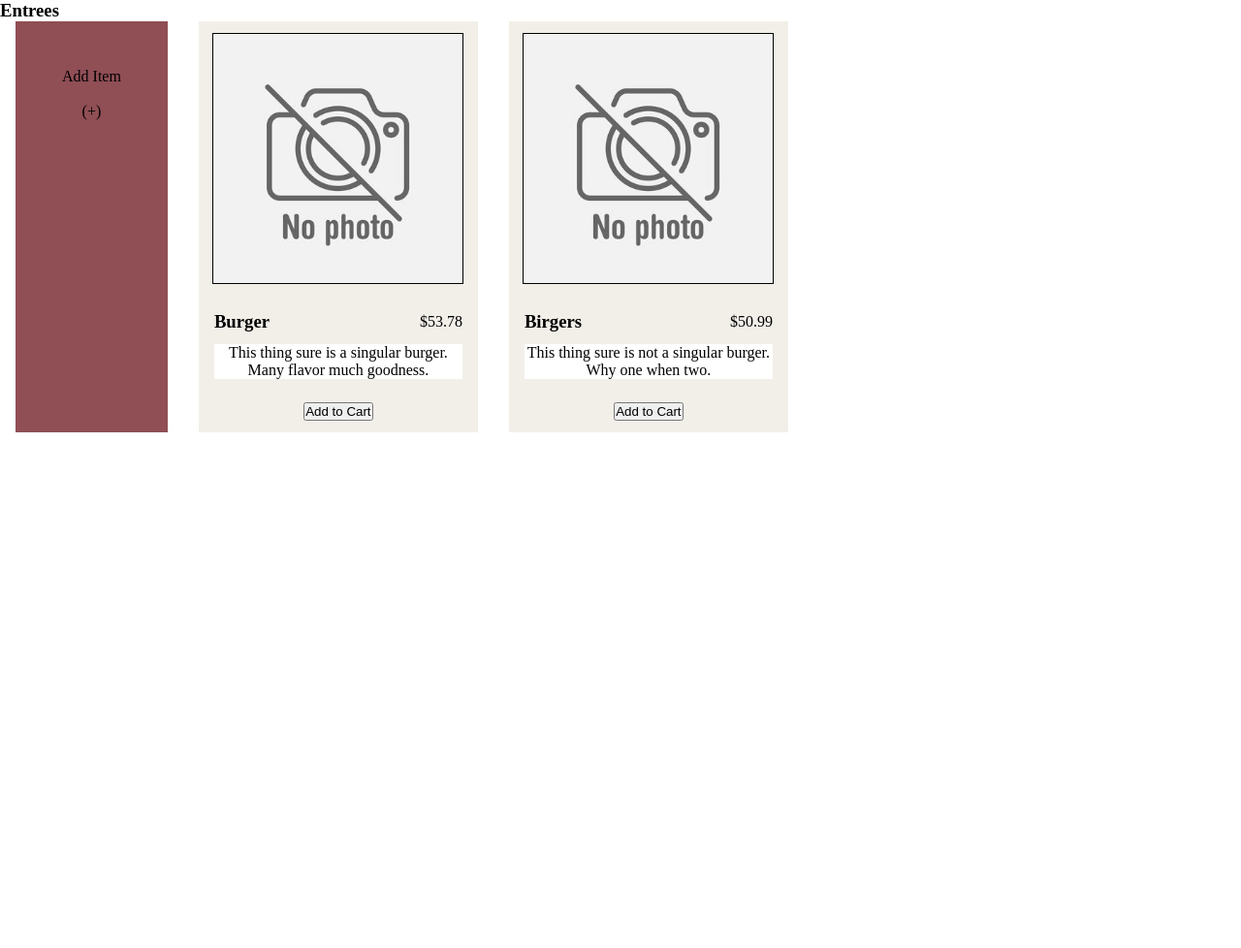
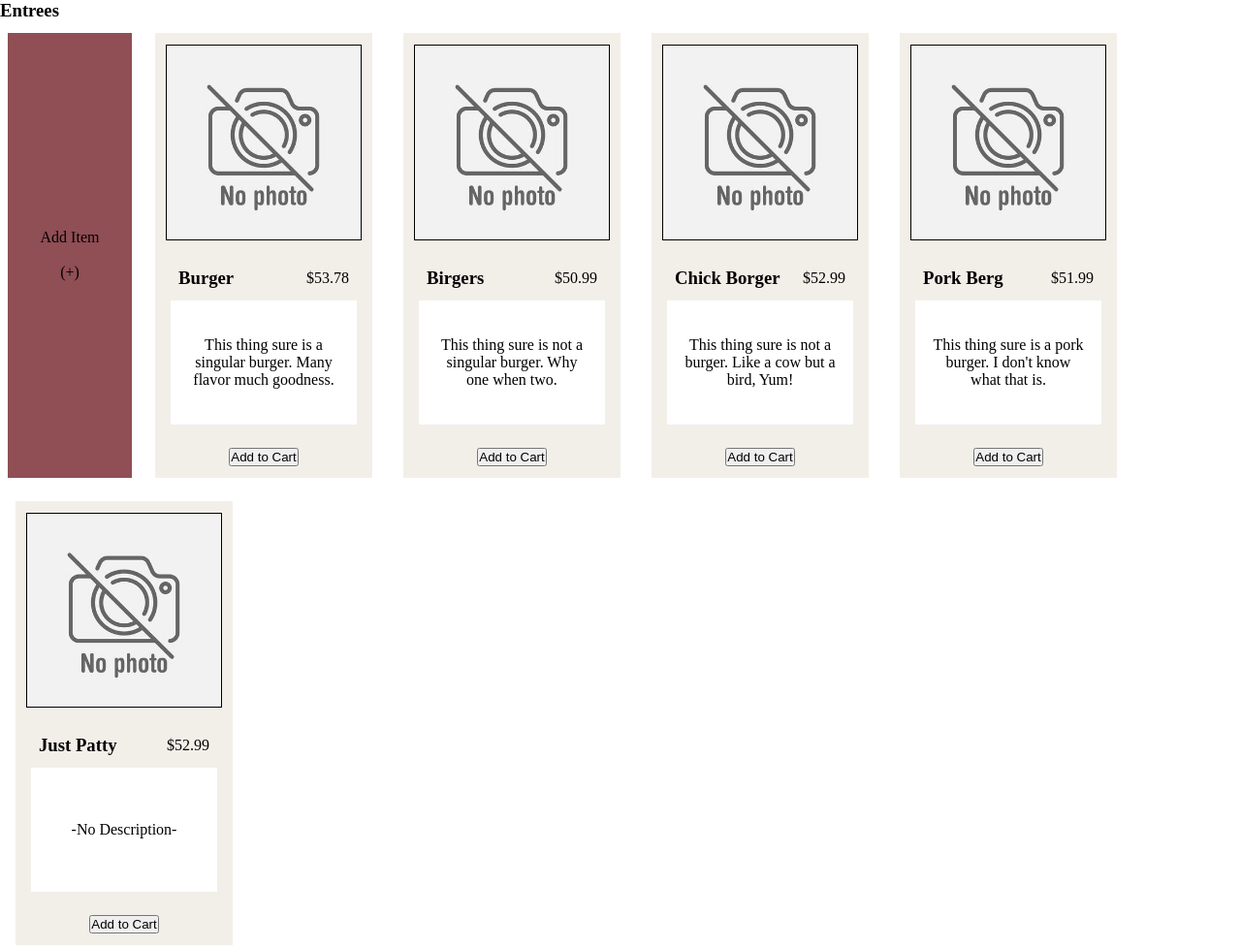
Before and after one commit to Jimmybilbo/120FinalProject-Solo, a plain HTML site: page menu-admin.html in a window 1280 px wide. Shown: the whole page at 97% size. Before the commit the page ends 800 px from the top, so only its background shows below. Drawn offline with Linux system fonts and the light colour scheme.

Commit message:
Changes that were made

```diff
--- a/menu-admin.html
+++ b/menu-admin.html
@@ -14,7 +14,7 @@
         <section class="menu__category">
             <h3>Entrees</h3>
             <div class="listing__container" id="listing--section">
-            <p id="admin--feature" onclick="itemListing()">Add Item</br></br>(+)</p>
+                <p class=" " id="admin--feature" onclick="itemListing()">Add Item</br></br>(+)</p>
 
                 <div class="item">
                     <img src="resources/Images/ItemImages/NoPhoto_Default.jpg" alt="item">
@@ -23,7 +23,7 @@
                         <p>$53.78</p>
                     </div>
                     <p class="item--description">This thing sure is a singular burger. Many flavor much goodness.</p>
-                <button>Add to Cart</button>
+                    <button class="item--toCart">Add to Cart</button>
                 </div>
 
                 <div class="item">
@@ -33,29 +33,38 @@
                         <p>$50.99</p>
                     </div>
                     <p class="item--description">This thing sure is not a singular burger. Why one when two.</p>
-                <button>Add to Cart</button>
+                    <button class="item--toCart">Add to Cart</button>
                 </div>
 
-        <!-- <div class="menu-item">
+                <div class="item">
                     <img src="resources/Images/ItemImages/NoPhoto_Default.jpg" alt="item">
+                    <div class="item--alignment">
                         <h3>Chick Borger</h3>
-                <span>$52.99</span>
-                <p>This thing sure is not a burger. Like a cow but a bird, Yum!</p>
+                        <p>$52.99</p>
+                    </div>
+                    <p class="item--description">This thing sure is not a burger. Like a cow but a bird, Yum!</p>
+                    <button class="item--toCart">Add to Cart</button>
                 </div>
 
-            <div class="menu-item">
+                <div class="item">
                     <img src="resources/Images/ItemImages/NoPhoto_Default.jpg" alt="item">
+                    <div class="item--alignment">
                         <h3>Pork Berg</h3>
-                <span>$51.99</span>
-                <p>This thing sure is a pork burger. I don't know what that is.</p>
+                        <p>$51.99</p>
+                    </div>
+                    <p class="item--description">This thing sure is a pork burger. I don't know what that is.</p>
+                    <button class="item--toCart">Add to Cart</button>
                 </div>
 
-            <div class="menu-item">
+                <div class="item">
                     <img src="resources/Images/ItemImages/NoPhoto_Default.jpg" alt="item">
+                    <div class="item--alignment">
                         <h3>Just Patty</h3>
-                <span>$52.99</span>
-                <p>-No Description-</p>
-            </div> -->
+                        <p>$52.99</p>
+                    </div>
+                    <p class="item--description">-No Description-</p>
+                    <button class="item--toCart">Add to Cart</button>
+                </div>
 
             </div>
         </section>
--- a/resources/menu-admin_brain.js
+++ b/resources/menu-admin_brain.js
@@ -20,6 +20,6 @@ function itemListing() {
                 <p>$${price}</p>
             </div>
             <p class="item--description">${desc}</p>
-            <button>Add to Cart</button>
+            <button class="item--toCart">Add to Cart</button>
         </div> `;
 }
--- a/resources/menu-admin_style.css
+++ b/resources/menu-admin_style.css
@@ -18,19 +18,22 @@
 }
 
 /* Item Styling */
-.item > * {
-    margin: 0.75rem 0.5rem;
-}
+
 
 .item {
     text-align: center;
-    max-width: 18rem;
+    max-width: 14rem;
     background-color: var(--clr-3);
 }
 
 .item > img {
     max-width: 90%;
     border: 1px solid black;
+    margin: 0.75rem 0.5rem;
+}
+
+.item, .item--alignment, .item--description, .item--toCart  {
+    margin: 0.75rem 0.5rem;
 }
 
 .item--alignment{
@@ -38,14 +41,23 @@
     align-items: center;
     justify-content: space-between;
     flex-wrap: wrap;
-    margin-left: 1rem;
-    margin-right: 1rem;
+    margin-left: 1.5rem;
+    margin-right: 1.5rem;
 }
 
 .item--description {
     background-color: white;
     margin-left: 1rem;
     margin-right: 1rem;
+    min-height: 16vh;
+    padding: 0.5rem 1rem;
+    display: flex;
+    justify-content: center;
+    align-items: center;
+}
+
+.item--toCart {
+    margin: 0.75rem 0.5rem;
 }
 
 /* Category Styling */
@@ -57,11 +69,21 @@
 .listing__container {
     display: flex;
     justify-content: flex-start;
+    flex-wrap: wrap;
+}
+
+.listing__container > .item {
+    flex: 1 1 220px;
 }
 
 .listing__container > p {
     background-color: var(--clr-5);
+    max-width: 10rem;
+    min-width: 8rem;
+    padding: 2rem;
+    margin: 0.75rem 0.5rem;
+    display: flex;
+    align-items: center;
+    justify-content: center;
     text-align: center;
-    max-width: 18rem;
-    padding: 3rem;
 }
```
Lines whose indentation alone changed are shown as unchanged.
